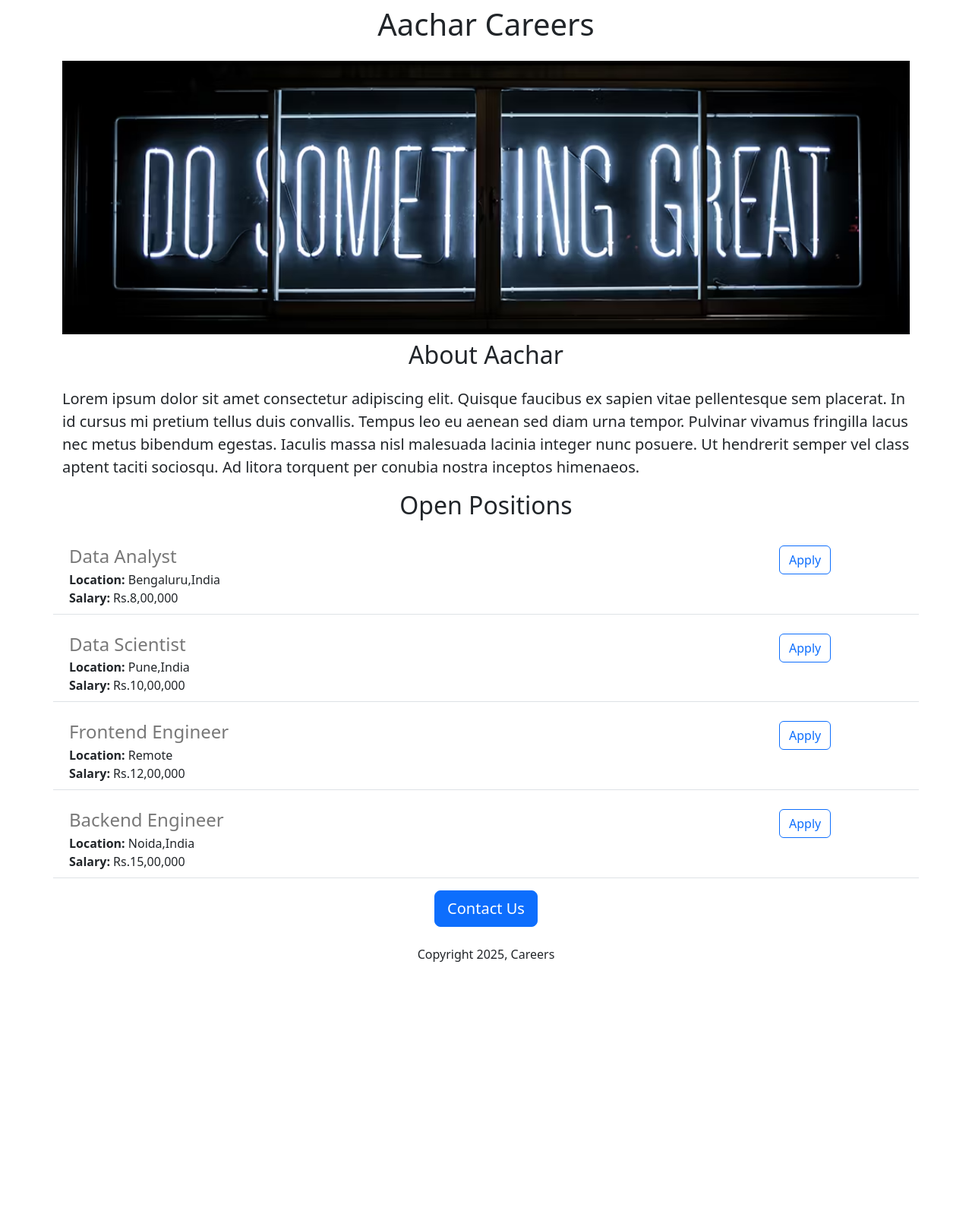
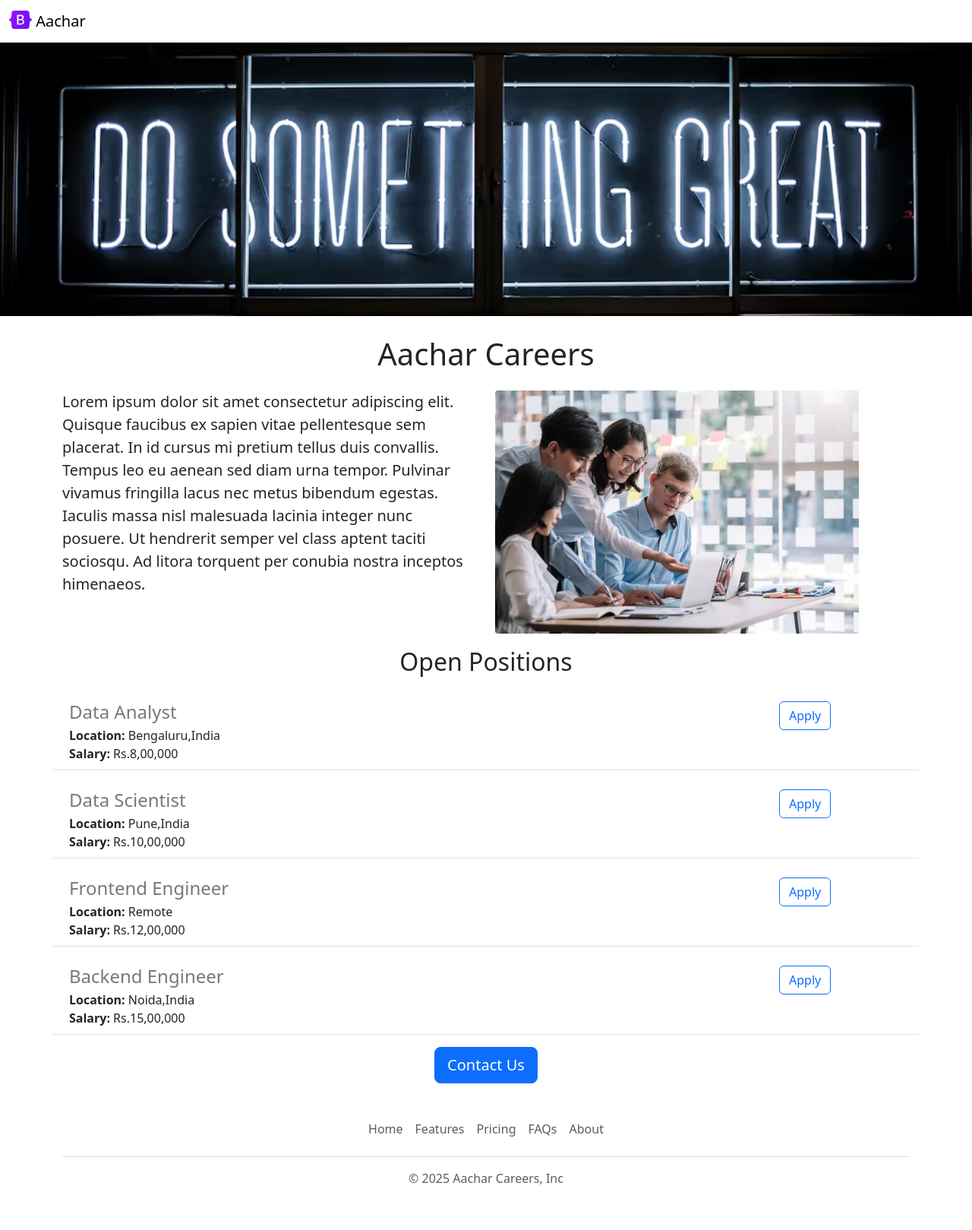
Before and after one commit to aa98-45556443355666/careers_website, a Flask app: page / in a window 1280 px wide. Shown: the whole page at 76% size. Before the commit the page ends 1266 px from the top, so only its background shows below. Run offline with Flask 3, Linux system fonts and the light colour scheme.

Commit message:
made some changes

```diff
--- /dev/null
+++ b/templates/footer.html
@@ -0,0 +1,12 @@
+<div class="container">
+  <footer class="py-3 my-4">
+    <ul class="nav justify-content-center border-bottom pb-3 mb-3">
+      <li class="nav-item"><a href="#" class="nav-link px-2 text-body-secondary">Home</a></li>
+      <li class="nav-item"><a href="#" class="nav-link px-2 text-body-secondary">Features</a></li>
+      <li class="nav-item"><a href="#" class="nav-link px-2 text-body-secondary">Pricing</a></li>
+      <li class="nav-item"><a href="#" class="nav-link px-2 text-body-secondary">FAQs</a></li>
+      <li class="nav-item"><a href="#" class="nav-link px-2 text-body-secondary">About</a></li>
+    </ul>
+    <p class="text-center text-body-secondary">&copy; 2025 Aachar Careers, Inc</p>
+  </footer>
+</div>
--- a/templates/home.html
+++ b/templates/home.html
@@ -11,16 +11,24 @@
           width: 100%;
           height: 360px;
           object-fit: cover;
+          margin-bottom:18px;
         }
       </style>
 
     </head>
     <body>
+      {% include 'navbar.html' %}
+       <img class="img-fluid" id="banner" src="https://1a9ca408-3d4b-43ff-a36c-18c2db87f97a-00-2sfkm8chpz1c9.kirk.replit.dev/static/banner.jpg" alt="Careers">
       <div class="container">
       <h1 class="text-center mt-2 mb-4"> {{company_name}} Careers</h1>
-      <img class="img-fluid" id="banner" src="https://1a9ca408-3d4b-43ff-a36c-18c2db87f97a-00-2sfkm8chpz1c9.kirk.replit.dev/static/banner.jpg" alt="Careers">
-      <h2 class="text-center mt-2 mb-4">About Aachar</h2>
-      <p class="lead">Lorem ipsum dolor sit amet consectetur adipiscing elit. Quisque faucibus ex sapien vitae pellentesque sem placerat. In id cursus mi pretium tellus duis convallis. Tempus leo eu aenean sed diam urna tempor. Pulvinar vivamus fringilla lacus nec metus bibendum egestas. Iaculis massa nisl malesuada lacinia integer nunc posuere. Ut hendrerit semper vel class aptent taciti sociosqu. Ad litora torquent per conubia nostra inceptos himenaeos.</p>
+
+      <div class='row' style='margin-bottom: 18px;'>
+        <div class='col-md-6'>
+      <p class="lead">Lorem ipsum dolor sit amet consectetur adipiscing elit. Quisque faucibus ex sapien vitae pellentesque sem placerat. In id cursus mi pretium tellus duis convallis. Tempus leo eu aenean sed diam urna tempor. Pulvinar vivamus fringilla lacus nec metus bibendum egestas. Iaculis massa nisl malesuada lacinia integer nunc posuere. Ut hendrerit semper vel class aptent taciti sociosqu. Ad litora torquent per conubia nostra inceptos himenaeos.</p>  </div>
+        <div class='d-none d-md-block col-md-6'>
+      <img src='/static/people.jpeg' style='height:320px; border-radius:4px;'>
+        </div>
+      </div>
       <h2 class="text-center mt-2 mb-4">Open Positions</h2>
       <div>
         {% for job in jobs %}
@@ -29,9 +37,9 @@
       </div>
         <div class="text-center">
       <button class="btn btn-primary btn-lg">Contact Us</button>
-          <p class="mt-4">Copyright 2025, Careers</p>
         </div>
 
       </div>
+      {% include 'footer.html' %}
     </body>
   </html>
--- a/templates/jobitem.html
+++ b/templates/jobitem.html
@@ -15,6 +15,6 @@
   </div>
   <div class="col-2">
 
-  <button type="button" class="btn btn-outline-primary">Apply</button>
+  <a href="mailto:aarushkumarchoubey@gmail.com?subject=Application for {{job['title']}}" type="button" class="btn btn-outline-primary">Apply</a>
   </div>
 </div>
--- /dev/null
+++ b/templates/navbar.html
@@ -0,0 +1,9 @@
+<nav class="navbar shadow-sm fixed-top bg-white">
+  <div class="container-fluid">
+    <a class="navbar-brand" href="#">
+      <img src="/static/logo.svg" alt="Logo" width="30" height="24" class="d-inline-block align-text-top">
+      Aachar
+    </a>
+  </div>
+</nav>
+<div style='height: 56px;'></div>
```
Also changed, not shown: static/logo.svg (added), static/people.jpeg (added).
